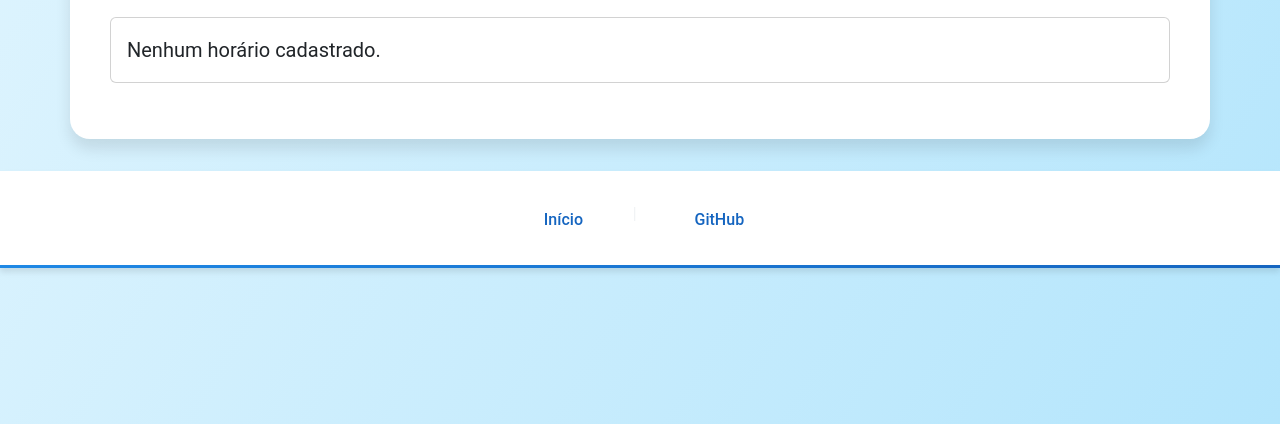
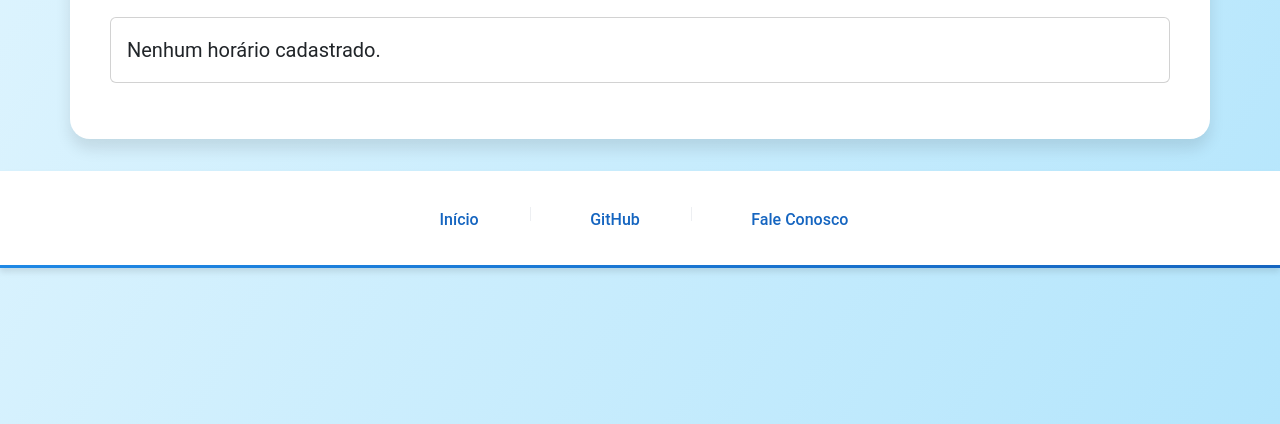
Before and after one commit to lucasrcezimbra/missas.com.br, a Django app: template missas/core/templates/parishes_by_city.html in a window 1280 px wide. Shown: the part 357-781 px from the top of the page. Run offline with Django 5.2, Linux system fonts and the light colour scheme; the template is opened without the code that fills it: values that come from a table or form of the project are taken from there, others are empty; data comes from the database, SQL or seed files in the repository; parts of the project's set-up code (start-up, migrations or seed data) failed here and were passed over; some libraries are stand-ins or nearby versions.

Commit message:
feat(design): "fale conosco" in the footer

```diff
--- a/missas/core/templates/base.html
+++ b/missas/core/templates/base.html
@@ -266,8 +266,15 @@
             </a>
             <span class="separator">|</span>
             <a href="https://github.com/lucasrcezimbra/missas.com.br"
-               target="_blank" rel="noopener noreferrer">
+               target="_blank"
+               rel="noopener noreferrer">
                 <i class="fa-brands fa-github"></i> GitHub
+            </a>
+            <span class="separator">|</span>
+            <a href="https://wa.me/+5584991234449"
+               target="_blank"
+               rel="noopener noreferrer">
+                <i class="fa-brands fa-whatsapp"></i> Fale Conosco
             </a>
         </footer>
         <script src="{% static 'bootstrap.min.js' %}" defer></script>
```
